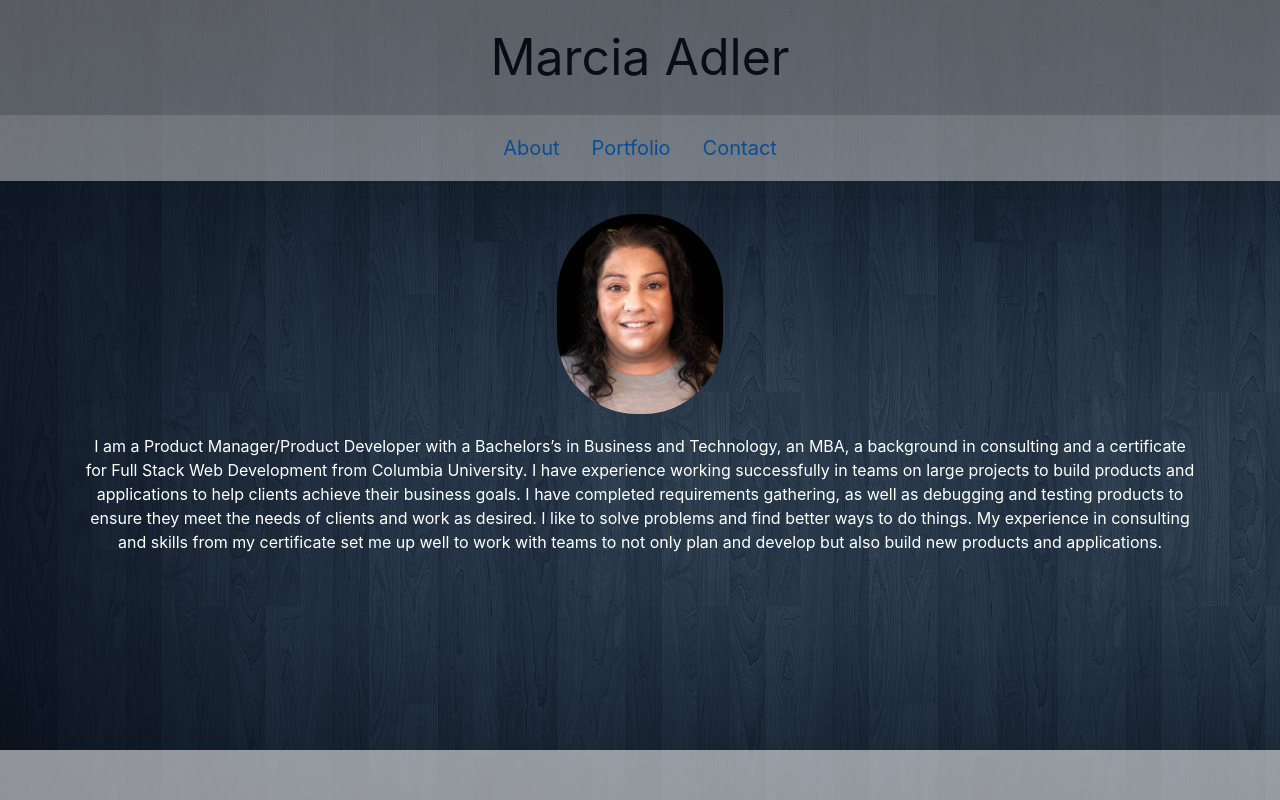
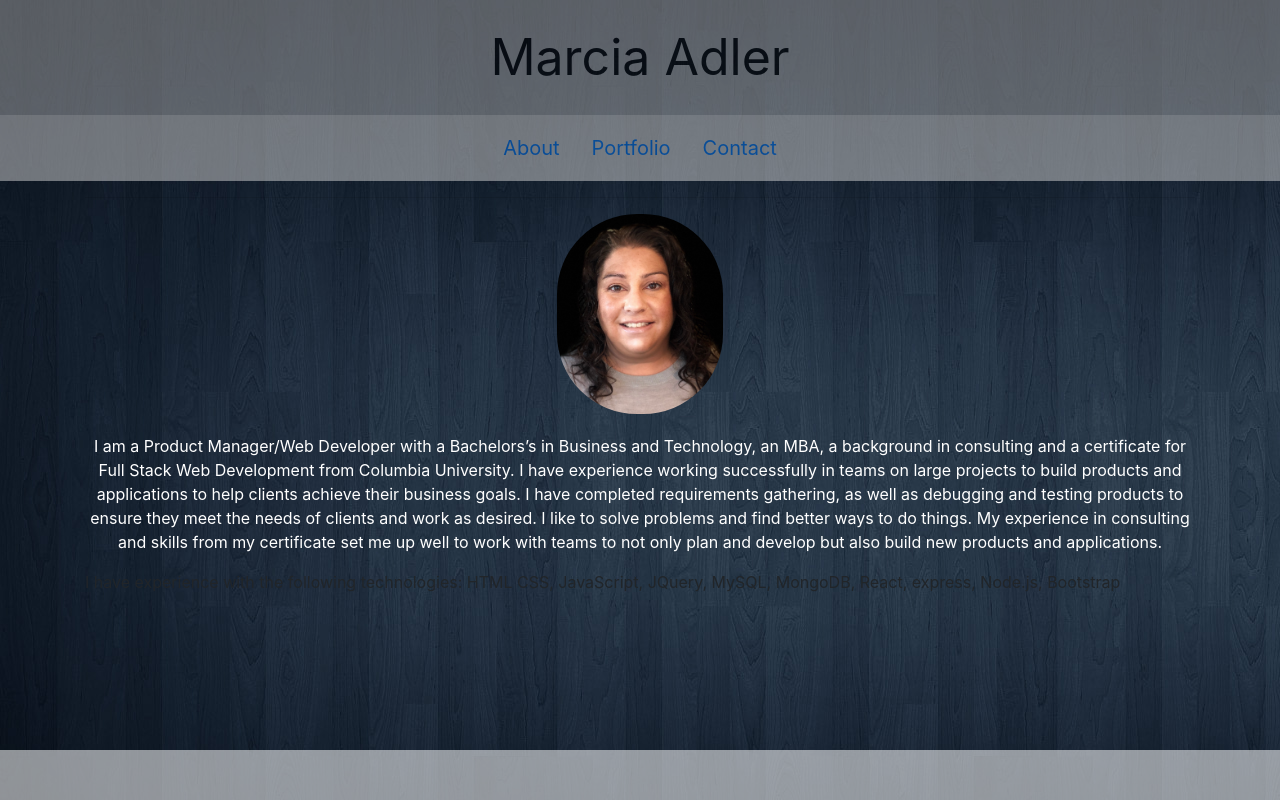
Before and after one commit to MarciaAdler/Portfolio-MarciaAdler, a React (Create React App) app in the folder portfolio/: page /Portfolio-MarciaAdler/about in a window 1280 px wide. Built offline with nearby package versions, Linux system fonts and the light colour scheme.

Commit message:
updated about page

```diff
--- a/portfolio/src/pages/About.js
+++ b/portfolio/src/pages/About.js
@@ -21,8 +21,8 @@ function About() {
       <hr />
       <AboutImage />
       <p style={styles.p}>
-        I am a Product Manager/Product Developer with a Bachelors’s in Business
-        and Technology, an MBA, a background in consulting and a certificate for
+        I am a Product Manager/Web Developer with a Bachelors’s in Business and
+        Technology, an MBA, a background in consulting and a certificate for
         Full Stack Web Development from Columbia University. I have experience
         working successfully in teams on large projects to build products and
         applications to help clients achieve their business goals. I have
@@ -33,6 +33,10 @@ function About() {
         teams to not only plan and develop but also build new products and
         applications.
       </p>
+      <p>
+        I have experience with the following technologies: HTML CSS, JavaScript,
+        JQuery, MySQL, MongoDB, React, express, Node.js, Bootstrap
+      </p>
     </div>
   );
 }
```
